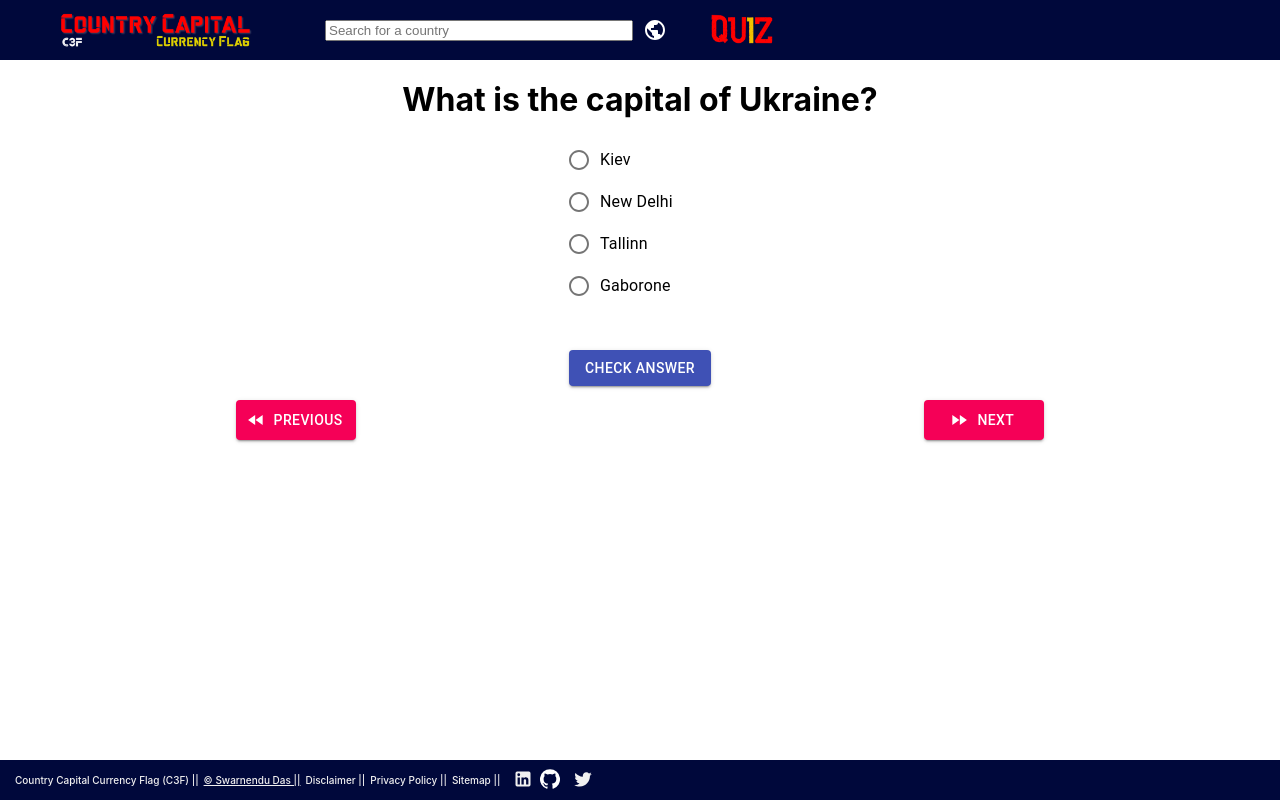
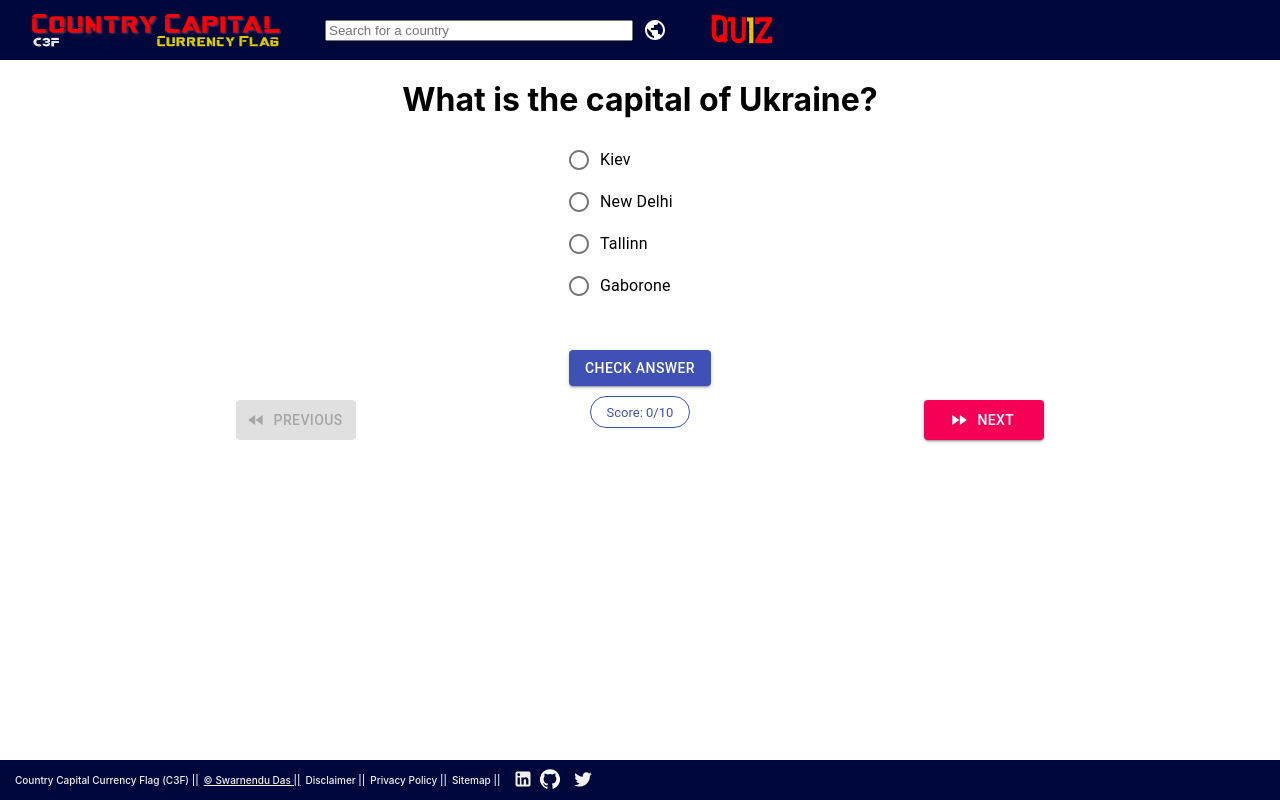
Before and after one commit to SwarnenduDasKW/Country-Capital-Flag, a React (Create React App) app: page /quiz in a window 1280 px wide. Built offline with nearby package versions, Linux system fonts and the light colour scheme; no server answers.

Commit message:
Fixed the issues in quiz

```diff
--- a/src/App.css
+++ b/src/App.css
@@ -1,4 +1,3 @@
 * {
   margin: 0;
-  /* background-color: sandybrown; */
 }
--- a/src/App.js
+++ b/src/App.js
@@ -6,6 +6,7 @@ import Footer from "./Footer";
 import QuizCountryCurrency from "./QuizCountryCurrency";
 import QuizMaster from "./QuizMaster";
 import { CountryContext } from "./CountryContext";
+import { AnswerContext } from "./answer-context";
 import { BrowserRouter as Router, Switch, Route } from "react-router-dom";
 
 function App() {
@@ -15,6 +16,12 @@ function App() {
     setCountrydata,
   ]);
 
+  const [answer, setAnswer] = useState(new Map());
+  const answerProvider = useMemo(() => ({ answer, setAnswer }), [
+    answer,
+    setAnswer,
+  ]);
+
   return (
     <Router>
       <div className="App">
@@ -22,7 +29,9 @@ function App() {
           <Navbar />
           <Switch>
             <Route path="/" exact component={Countries} />
-            <Route path="/quiz" exact component={QuizMaster} />
+            <AnswerContext.Provider value={answerProvider}>
+              <Route path="/quiz" exact component={QuizMaster} />
+            </AnswerContext.Provider>
             {/* <QuizCountryCurrency /> */}
             {/* <Countries /> */}
           </Switch>
--- a/src/Countries.css
+++ b/src/Countries.css
@@ -2,7 +2,9 @@
   display: flex;
   /* flex-wrap: wrap; */
   /* margin-top: 80px; */
-  margin-left: 10px;
+  /* margin-left: 10px; */
+  padding-left: 5px;
+  background-color: rgb(32, 30, 30);
   /* margin-bottom: 20px; */
 
   /* background-image: linear-gradient(
@@ -26,5 +28,5 @@
 }
 
 .countries__nomatchtext {
-  color: rgb(99, 14, 14);
+  color: rgb(212, 237, 241);
 }
--- a/src/CountryCapitalQuiz.css
+++ b/src/CountryCapitalQuiz.css
@@ -17,3 +17,8 @@
 .countrycapitalquiz_checkanswer {
   margin-top: 20px !important;
 }
+
+.countrycapitalquiz__score {
+  width: 100px;
+  margin-top: 10px;
+}
--- a/src/CountryCapitalQuiz.js
+++ b/src/CountryCapitalQuiz.js
@@ -1,4 +1,4 @@
-import React, { useState, useEffect } from "react";
+import React, { useState, useEffect, useContext } from "react";
 import Radio from "@material-ui/core/Radio";
 import RadioGroup from "@material-ui/core/RadioGroup";
 import FormControlLabel from "@material-ui/core/FormControlLabel";
@@ -6,35 +6,53 @@ import FormControl from "@material-ui/core/FormControl";
 import FormLabel from "@material-ui/core/FormLabel";
 import FormHelperText from "@material-ui/core/FormHelperText";
 import Button from "@material-ui/core/Button";
+import Chip from "@material-ui/core/Chip";
+import { AnswerContext } from "./answer-context";
 
 import "./CountryCapitalQuiz.css";
 
 function CountryCapitalQuiz(props) {
   //console.log("I am in CountryCapitalQuiz");
+
   const [value, setValue] = useState("");
   const [error, setError] = useState(false);
   const [helperText, setHelperText] = useState("What do you think?");
+  const [score, setScore] = useState(0);
+  const { answer, setAnswer } = useContext(AnswerContext);
 
   // Check how you can call setHelperText from ParentComponent when Next or Previous button is clicked.
   useEffect(() => {
     setHelperText(" ");
-    return () => {};
+    console.log("Answer Map Test --->>>", answer);
+
+    //Remember the previous selection.
+    setValue(answer.get(props.question.name));
   }, [props]);
+
+  //initilize the score to zero
+  useEffect(() => {
+    setScore(0);
+  }, []);
 
   const handleRadioChange = (event) => {
     setValue(event.target.value);
+    setAnswer((x) => x.set(props.question.name, event.target.value));
+    //console.log(answer);
     setHelperText(" ");
     setError(false);
   };
 
   const handleSubmit = (event) => {
-    console.log("Initial value of radio", value);
+    console.log("Prop Question Country Name: ", props.question.name);
+    console.log("Selected Capital: ", value);
+
     event.preventDefault();
 
     if (value === props.question.capital) {
+      setScore(score + 1);
       setHelperText("You got it!");
       setError(false);
-    } else if (value === "") {
+    } else if (value === "" || !value) {
       setHelperText("Please select an option.");
       setError(true);
     } else {
@@ -44,7 +62,6 @@ function CountryCapitalQuiz(props) {
   };
 
   return (
-    <div>
     <div className="countrycapitalquiz">
       <div className="countrycapitalquiz__question">
         <h1>What is the capital of {props.question.name}?</h1>
@@ -57,12 +74,17 @@ function CountryCapitalQuiz(props) {
             </FormLabel> */}
             <RadioGroup
               aria-label={`Option${props.question.name}`}
-                name={`Option${props.question.name}`}
+              name={`Option1${props.question.name}`}
               value={value}
               onChange={handleRadioChange}
             >
-                {props.question.options.map((o) => (
-                  <FormControlLabel value={o} control={<Radio />} label={o} />
+              {props.question.options.map((o, index) => (
+                <FormControlLabel
+                  key={index}
+                  value={o}
+                  control={<Radio />}
+                  label={o}
+                />
               ))}
             </RadioGroup>
             <FormHelperText>{helperText}</FormHelperText>
@@ -76,7 +98,12 @@ function CountryCapitalQuiz(props) {
             </Button>
           </FormControl>
         </form>
-        </div>
+        <Chip
+          label={`Score: ${score}/10`}
+          color="primary"
+          variant="outlined"
+          className="countrycapitalquiz__score"
+        />
       </div>
     </div>
   );
--- a/src/Navbar.css
+++ b/src/Navbar.css
@@ -25,7 +25,7 @@
   width: 260px;
   height: 40px;
   /* left: 10px; */
-  object-fit: contain;
+  /* object-fit: contain; */
 }
 
 .nav__quizlogo {
--- a/src/Navbar.js
+++ b/src/Navbar.js
@@ -59,7 +59,7 @@ function Navbar() {
       .then(
         (data) => {
           setIsLoaded(true);
-          console.log("Navbar --> data: ", data);
+          //console.log("Navbar --> data: ", data);
           if (!data.length) {
             console.log("Navbar --> fetch. No data found");
             setCountrydata([]);
--- a/src/QuizMaster.js
+++ b/src/QuizMaster.js
@@ -1,11 +1,14 @@
-import React, { useState } from "react";
+import React, { useState, useEffect, useContext } from "react";
 import "./QuizMaster.css";
 import CountryCapitalQuiz from "./CountryCapitalQuiz";
 import Button from "@material-ui/core/Button";
 import FastRewindIcon from "@material-ui/icons/FastRewind";
 import FastForwardIcon from "@material-ui/icons/FastForward";
+import { AnswerContext } from "./answer-context";
 
 function QuizMaster() {
+  const { answer } = useContext(AnswerContext);
+
   const [countrylist] = useState([
     {
       id: 237,
@@ -71,17 +74,22 @@ function QuizMaster() {
 
   const [id, setId] = useState(0);
 
+  //Clear the previous answers when the quiz page is loaded
+  useEffect(() => {
+    answer.clear();
+  }, []);
+
   return (
     <div className="quizmaster">
       <div className="quizmaster__questions">
+        {/* <AnswerContext.Provider value={answerProvider}> */}
         <Button
           className="quizmaster__prev"
-          onClick={() =>
-            id === 1 ? setId(countrylist.length - 1) : setId(id - 1)
-          }
           variant="contained"
           color="secondary"
-          startIcon={<FastRewindIcon fontSizeLarge />}
+          startIcon={<FastRewindIcon />}
+          onClick={() => setId(id - 1)}
+          disabled={id === 0}
         >
           previous
         </Button>
@@ -91,12 +99,12 @@ function QuizMaster() {
           variant="contained"
           color="secondary"
           startIcon={<FastForwardIcon />}
-          onClick={() =>
-            id === countrylist.length - 1 ? setId(0) : setId(id + 1)
-          }
+          disabled={id === countrylist.length - 1}
+          onClick={() => setId(id + 1)}
         >
           next
         </Button>
+        {/* </AnswerContext.Provider> */}
       </div>
     </div>
   );
--- /dev/null
+++ b/src/answer-context.js
@@ -0,0 +1,20 @@
+import React, { useContext, createContext, useState, useMemo } from "react";
+
+export const AnswerContext = createContext();
+
+// function useAnswer() {
+//   const context = useContext(AnswerContext);
+//   if (!context) {
+//     throw new Error("useAnswer must be used in a AnswerProvider");
+//   }
+//   return context;
+// }
+
+// function AnswerProvider(props) {
+//   const [answer, setAnswer] = useState([{ country: null, capital: null }]);
+//   const value = useMemo(() => ({ answer, setAnswer }), [answer]);
+
+//   return <AnswerContext.Provider value={value} {...props} />;
+// }
+
+// export { AnswerProvider, useAnswer };
```
Also changed, not shown: 1 other file (tests, documents, lock files or other folders). Lines whose indentation alone changed are shown as unchanged.
